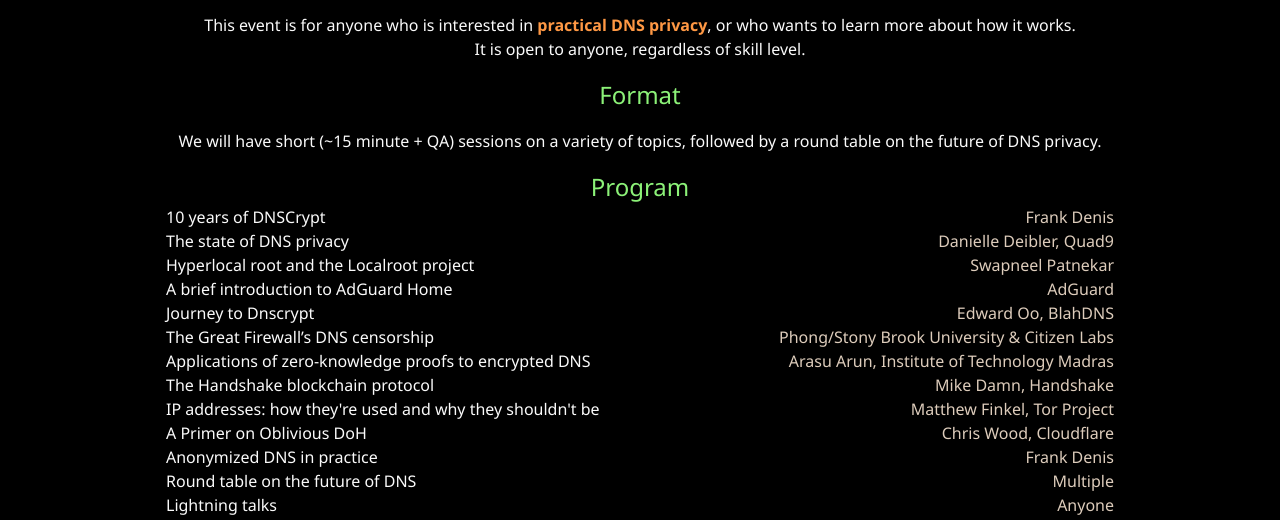
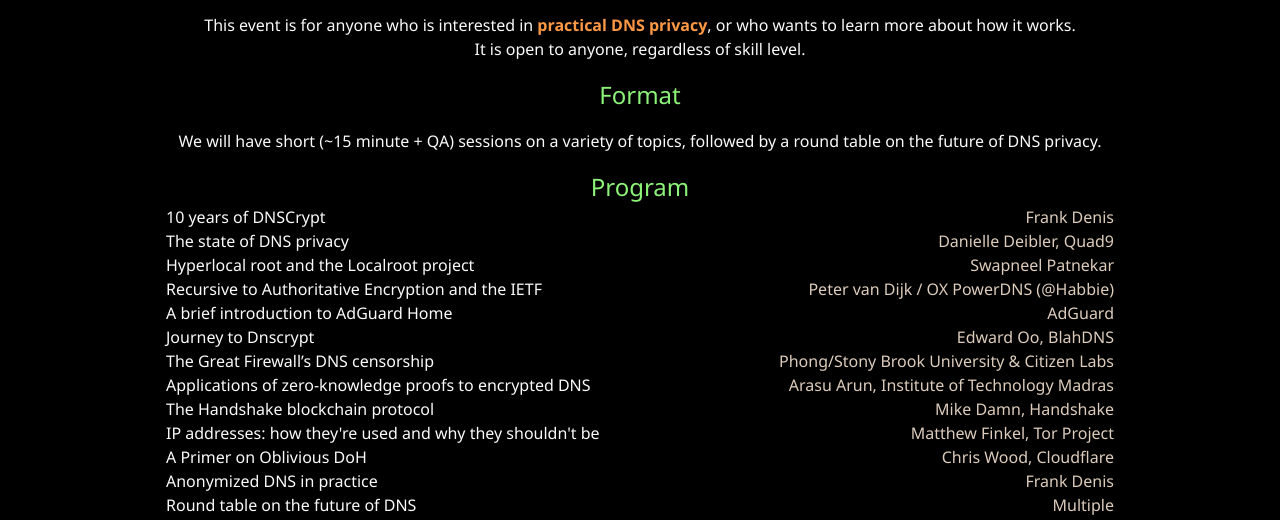
Before and after one commit to Zenexer/sdns2021, a plain HTML site: page website/index.html in a window 1280 px wide. Shown: the part 576-1096 px from the top of the page. Drawn offline with Linux system fonts and the light colour scheme.

Commit message:
Add Habbie's talk

```diff
--- a/website/index.html
+++ b/website/index.html
@@ -132,6 +132,8 @@
             <dd>Danielle Deibler, Quad9</dd>
             <dt>Hyperlocal root and the Localroot project</dt>
             <dd>Swapneel Patnekar</dd>
+            <dt>Recursive to Authoritative Encryption and the IETF</dt>
+            <dd>Peter van Dijk / OX PowerDNS (@Habbie)</dd>
             <dt>A brief introduction to AdGuard Home</dt>
             <dd>AdGuard</dd>
             <dt>Journey to Dnscrypt</dt>
```
